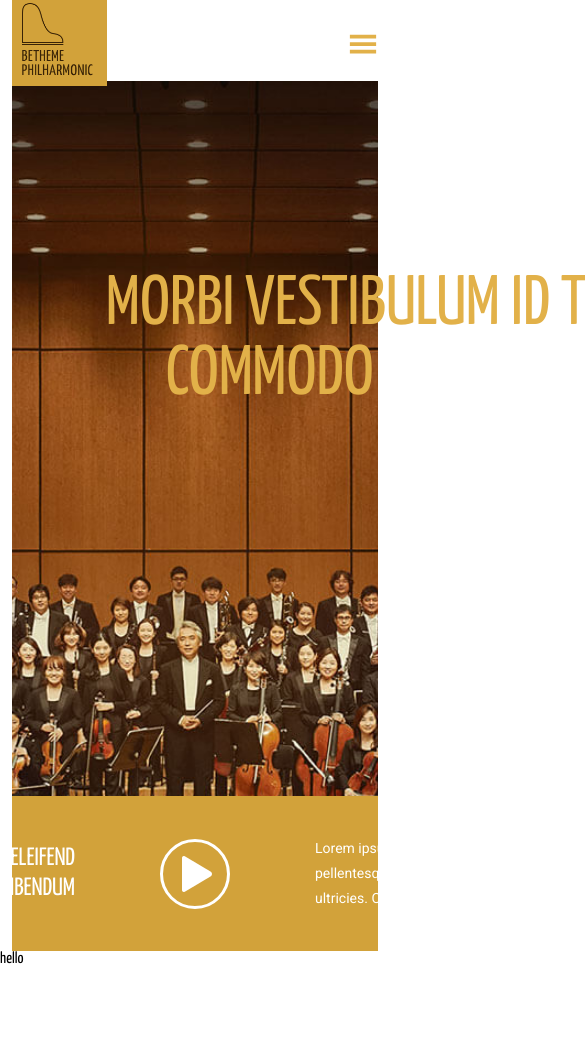
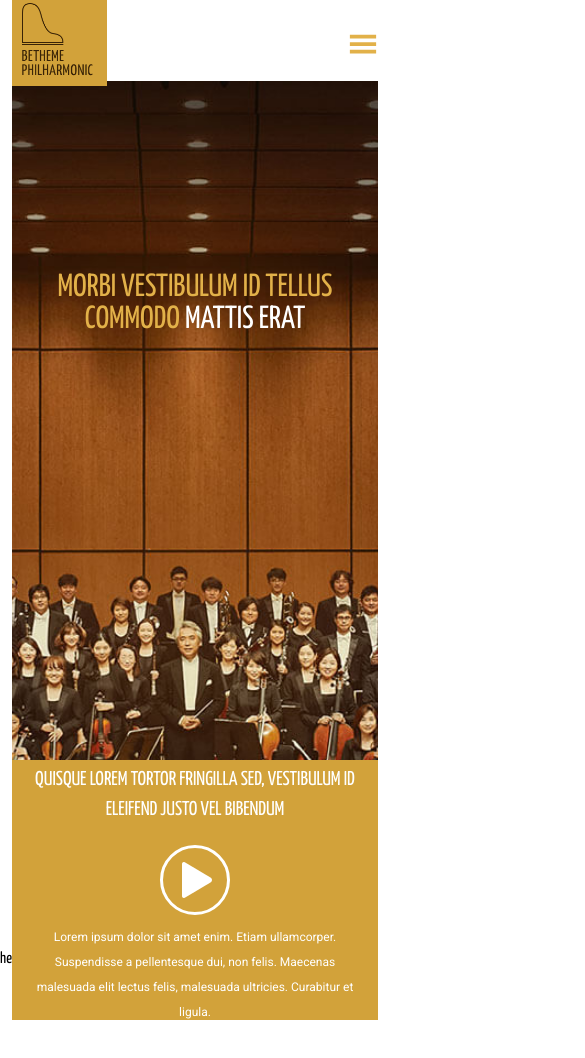
Before and after one commit to RomanKoriachko/React_project, a React (Create React App) app: page / in a window 390 px wide. Shown: the top 1058 px of the page, 585 px wide, since content can reach past the window. Built offline with nearby package versions, Linux system fonts and the light colour scheme.

Commit message:
make Slide1 adaptive and fix mobile menu

```diff
--- a/src/components/Style/Style.scss
+++ b/src/components/Style/Style.scss
@@ -13,14 +13,14 @@ body {
 .header {
     display: grid;
     height: 81px;
-    grid-template-columns: 183px 650px;
+    grid-template-columns: 183px 585px;
     grid-template-rows: 87px;
     align-items: start;
     justify-content: space-between;
     .menu {
         align-self: center;
         display: grid;
-        grid-template-columns: 90px 110px 130px 90px 130px 110px;
+        grid-template-columns: 80px 100px 120px 80px 120px 100px;
         justify-items: center;
         font-size: 21px;
         >a{
@@ -70,7 +70,7 @@ body {
         justify-items: center;
         justify-content: center;
         align-items: center;
-        height: 155px;
+        min-height: 155px;
         background-color: #d2a23a;
         position: relative;
         top: 385px;
@@ -98,12 +98,39 @@ body {
 
 // Laptop large
 @media (max-width: 1440px) {
-
+    .slide1 {
+        .slide1-footer {
+            display: grid;
+            grid-template-columns: 380px 200px 380px;
+            top: 425px;
+        }
+    }
 }
 
 // Laptop
 @media (max-width: 1024px) {
-
+    .header {
+        grid-template-columns: 183px 545px;
+        .menu{
+            grid-template-columns: 60px 100px 110px 70px 120px 90px;
+        }
+    }
+    .slide1 {
+        font-size: 50px;
+        .slide1-header{
+            width: 600px;
+        }
+        .slide1-footer {
+            display: grid;
+            grid-template-columns: 300px 150px 300px;
+            >div:nth-child(1) {
+                font-size: 20px;
+            }
+            >div:nth-child(3) {
+                font-size: 12px;
+            }
+        }
+    }
 }
 
 // Tablet
@@ -115,7 +142,6 @@ body {
             width: 95px;
             >img{
                 width: 95px;
-                // height: 50%;
             }
         }
         .mobile-menu {
@@ -130,13 +156,14 @@ body {
             width: 30px;
             height: 30px;
             position: relative;
+            top: 0px;
             color: white;
-            z-index: 10;
+            z-index: 11;
         }
         .menu.active-menu {
             grid-template-columns: 200px;
             grid-template-rows: repeat(6, 50px);
-            transition: 1s;
+            z-index: 10;
         }
     }
     .navigation {
@@ -158,6 +185,8 @@ body {
         padding-left: 15px;
         transition: 1s;
         background-color: #191919;
+        height: 380px;
+        position: absolute;
         a{
             color: #A6A6A6;
             width: 100%;
@@ -172,10 +201,32 @@ body {
             border-bottom: 1px solid #202020 ;
         }
     }
+    .slide1 {
+        .slide1-header{
+            width: 400px;
+            font-size: 42px;
+        }
+        .slide1-footer {
+            display: grid;
+            grid-template-rows: 70px 100px 90px ;
+            grid-template-columns: 90%;
+            >div:nth-child(1){
+                text-align: center;
+            }
+            >div:nth-child(3){
+                text-align: center;
+            }
+        }
+    }
 }
 
 
 // Mobile
 @media (max-width: 425px) {
-
+    .slide1 {
+        .slide1-header{
+            width: 300px;
+            font-size: 32px;
+        }
+    }
 }
--- a/src/containers/Header/MobileMenu.js
+++ b/src/containers/Header/MobileMenu.js
@@ -18,7 +18,6 @@ export const MobileMenu = () => {
             onClick={() => setOpen(!open)}
         />
     )
-
     return (
         <>
             {open ? closeBtn : openBtn}
```
